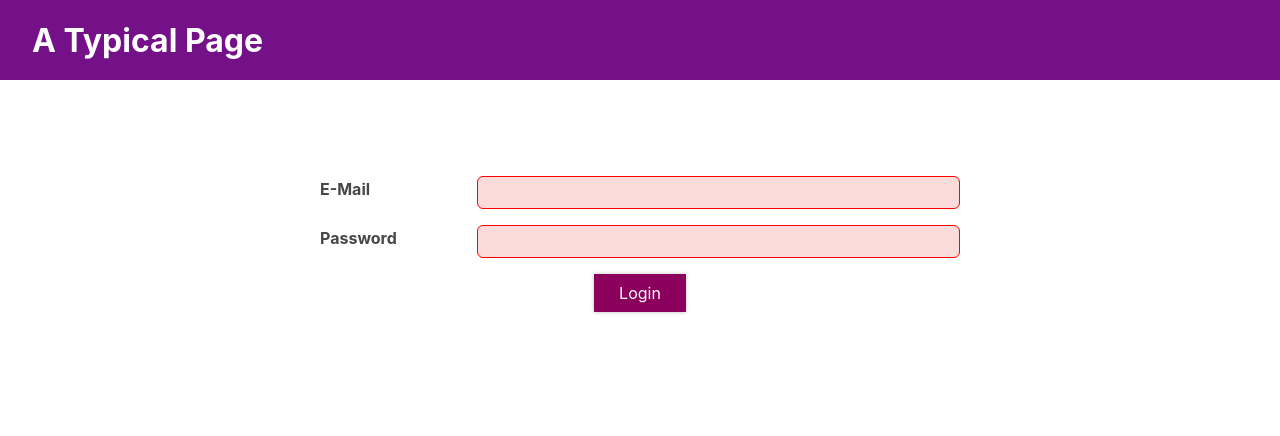
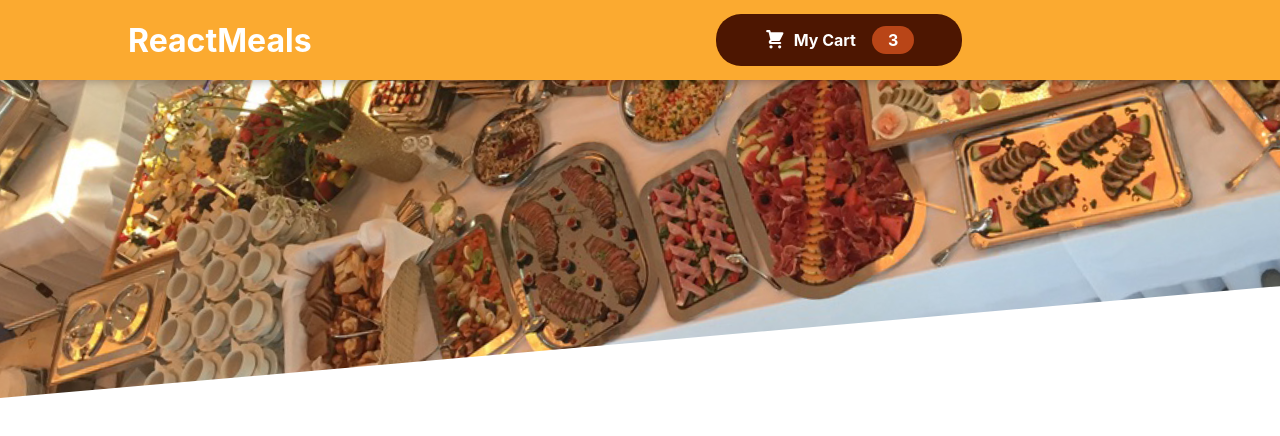
Before and after one commit to si-cpu/react_study2409, a React (Create React App) app: page / in a window 1280 px wide. Shown: the top 436 px of the page. Built offline with nearby package versions, Linux system fonts and the light colour scheme.

Commit message:
food 템플릿 구성중

```diff
--- a/src/App.js
+++ b/src/App.js
@@ -1,57 +1,11 @@
-import React, { useEffect, useState } from 'react';
-import MainHeader from './components/SideEffect/MainHeader/MainHeader';
-import Login from './components/SideEffect/Login/Login';
-import Home from './components/SideEffect/Home/Home';
-import AuthContext from './components/SideEffect/Store/auth-context';
+import React from 'react';
+import Header from './components/food/Layout/Header';
 
 const App = () => {
-  // 로그인 상태를 기억하는 변수
-  const [isLoggedIn, setIsLoggedIn] = useState(false);
-
-  // 화면이 리렌더링 될 때 localStorage를 확인해서
-  // 현재 login-flag 데이터가 존재하는지 확인.
-  console.log('로그인 검사 수행!');
-
-  // 지정한 상태 변수에 따라 렌더링의 여부를 제어할 수 있는 hook.
-  useEffect(() => {
-    console.log('useEffect called!');
-
-    const storedLoginFlag = localStorage.getItem('login-flag');
-    if (storedLoginFlag === '1') {
-      setIsLoggedIn(true);
-    }
-  }, []);
-  // 의존성 배열: useEffect가 실행되어야 하는 트리거 변수.
-  // 배열 안에 상태 변수를 지정하면, 해당 변수의 값이 변할 때마다 useEffect가 실행되고,
-  // 만약 빈 배열을 전달하면 최초 렌더링 과정에서 단 한번만 실행.
-
-  // 서버로 로그인을 요청하는 함수. (나중에 비동기 방식으로 실제 요청이 들어갈 것.)
-  const loginHandler = (email, password) => {
-    if (email === 'abc1234@naver.com' && password === 'aaa1111') {
-      // 로그인 성공
-      // 로그인을 했다는 증거로 상태값 변경 및 브라우저에 로그인 값을 1로 표현해서 저장.
-      setIsLoggedIn(true);
-      // 브라우저가 제공하는 저장소. 새로고침이나 브라우저를 종료해도 데이터가 계속 유지됨.
-      localStorage.setItem('login-flag', '1');
-    } else {
-      // 로그인 실패
-      alert('로그인 실패입니다.');
-    }
-  };
-
-  const logoutHandler = () => {
-    localStorage.removeItem('login-flag');
-    setIsLoggedIn(false);
-  };
-
   return (
-    <AuthContext.Provider value={{ isLoggedIn, onLogout: logoutHandler }}>
-      <MainHeader />
-      <main>
-        {isLoggedIn && <Home />}
-        {!isLoggedIn && <Login onLogin={loginHandler} />}
-      </main>
-    </AuthContext.Provider>
+    <>
+      <Header />
+    </>
   );
 };
 
--- /dev/null
+++ b/src/components/food/Cart/CartIcon.js
@@ -0,0 +1,15 @@
+import React from 'react';
+
+const CartIcon = () => {
+  return (
+    <svg
+      xmlns='http://www.w3.org/2000/svg'
+      viewBox='0 0 20 20'
+      fill='currentColor'
+    >
+      <path d='M3 1a1 1 0 000 2h1.22l.305 1.222a.997.997 0 00.01.042l1.358 5.43-.893.892C3.74 11.846 4.632 14 6.414 14H15a1 1 0 000-2H6.414l1-1H14a1 1 0 00.894-.553l3-6A1 1 0 0017 3H6.28l-.31-1.243A1 1 0 005 1H3zM16 16.5a1.5 1.5 0 11-3 0 1.5 1.5 0 013 0zM6.5 18a1.5 1.5 0 100-3 1.5 1.5 0 000 3z' />
+    </svg>
+  );
+};
+
+export default CartIcon;
--- a/src/components/food/Layout/Header.js
+++ b/src/components/food/Layout/Header.js
@@ -0,0 +1,22 @@
+import React from 'react';
+import styles from './Header.module.scss';
+import mealsImage from '../../assets/meals.jpg';
+import HeaderCartButton from './HeaderCartButton';
+
+const Header = () => {
+  const { header, 'main-image': mainImage } = styles;
+  return (
+    <>
+      <header className={styles.header}>
+        <h1>ReactMeals</h1>
+        <HeaderCartButton />
+        <button>Cart</button>
+      </header>
+      <div className={mainImage}>
+        <img src={mealsImage} alt='Looks very delicious meals' />
+      </div>
+    </>
+  );
+};
+
+export default Header;
--- /dev/null
+++ b/src/components/food/Layout/Header.module.scss
@@ -0,0 +1,31 @@
+$my-orange: #fbaa30;
+
+ .header {
+   position: fixed;
+   top: 0;
+   left: 0;
+   width: 100%;
+   height: 5rem;
+   background-color: $my-orange;
+   color: white;
+   display: flex;
+   justify-content: space-between;
+   align-items: center;
+   padding: 0 10%;
+   box-shadow: 0 2px 8px rgba(0, 0, 0, 0.25);
+   z-index: 10;
+ }
+
+ .main-image {
+   width: 100%;
+   height: 25rem;
+   z-index: 0;
+   overflow: hidden;
+
+   img {
+     width: 110%;
+     height: 100%;
+     object-fit: cover;
+     transform: rotate(-5deg) translateY(-4rem) translateX(-1rem);
+   }
+ }
--- /dev/null
+++ b/src/components/food/Layout/HeaderCartButton.js
@@ -0,0 +1,18 @@
+import React from 'react';
+import styles from './HeaderCartButton.module.scss';
+import CartIcon from '../Cart/CartIcon';
+
+const HeaderCartButton = () => {
+  const { button, icon, badge } = styles;
+  return (
+    <button className={button}>
+      <span className={icon}>
+        <CartIcon />
+      </span>
+      <span>My Cart</span>
+      <span className={badge}>3</span>
+    </button>
+  );
+};
+
+export default HeaderCartButton;
--- /dev/null
+++ b/src/components/food/Layout/HeaderCartButton.module.scss
@@ -0,0 +1,65 @@
+$main-color: #4d1601;
+$hover-color: #2c0d00;
+$badge-color: #b94517;
+$hover-badge-color: #92320c;
+$animation-duration: 300ms;
+
+.button {
+  cursor: pointer;
+  font: inherit;
+  padding: 0.75rem 3rem;
+  border: none;
+  border-radius: 25px;
+  background-color: $main-color;
+  color: white;
+  display: flex;
+  justify-content: space-around;
+  align-items: center;
+  font-weight: bold;
+
+  &:hover,
+  &:active {
+    background-color: $hover-color;
+  }
+
+  .icon {
+    width: 1.35rem;
+    height: 1.35rem;
+    margin-right: 0.5rem;
+  }
+
+  .badge {
+    padding: 0.25rem 1rem;
+    margin-left: 1rem;
+    border-radius: 25px;
+    font-weight: bold;
+    background-color: $badge-color;
+  }
+
+  &:hover .badge,
+  &:active .badge {
+    background-color: $hover-badge-color;
+  }
+}
+
+.bump {
+  animation: bump $animation-duration ease-out;
+}
+
+@keyframes bump {
+  0% {
+    transform: scale(1);
+  }
+  10% {
+    transform: scale(0.9);
+  }
+  30% {
+    transform: scale(1.1);
+  }
+  50% {
+    transform: scale(1.15);
+  }
+  100% {
+    transform: scale(1);
+  }
+}
```
